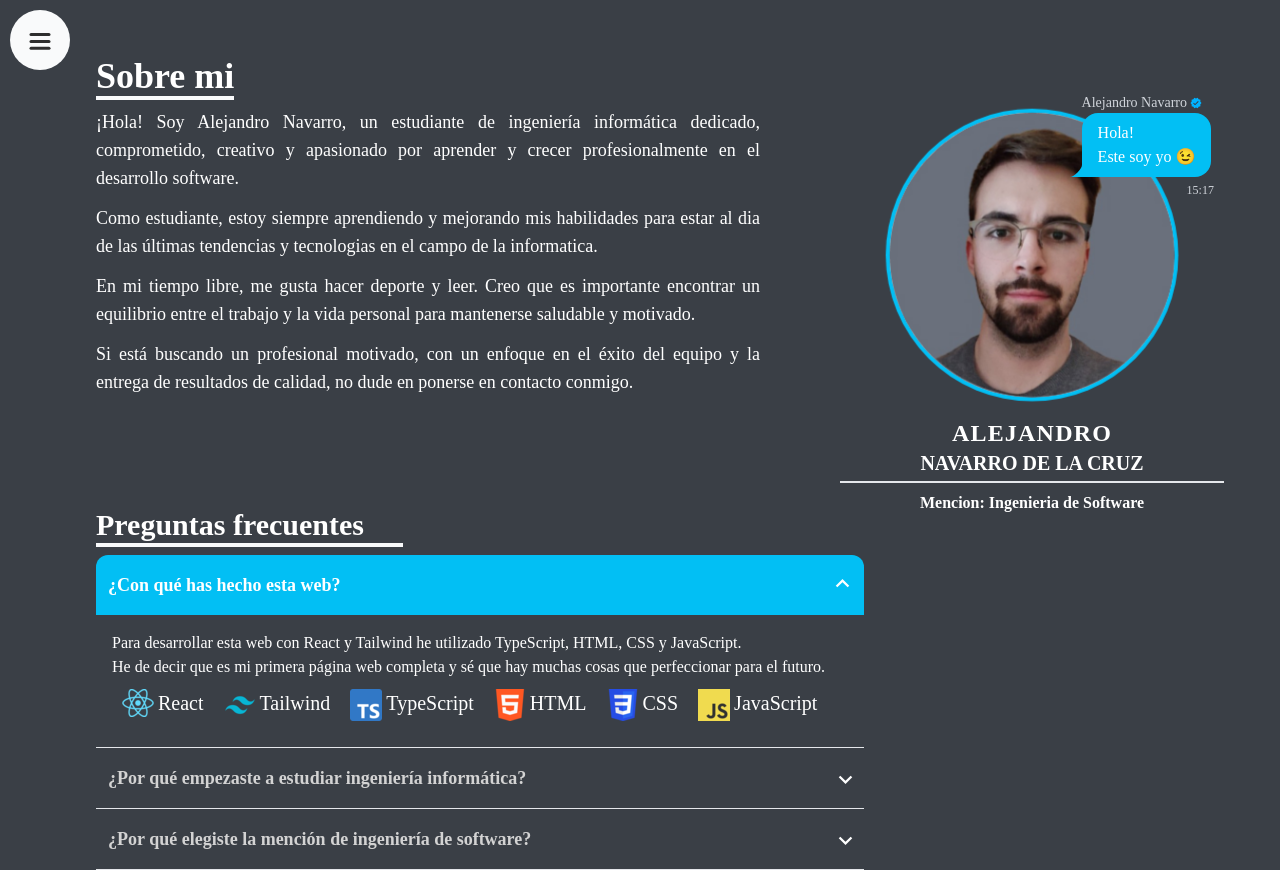
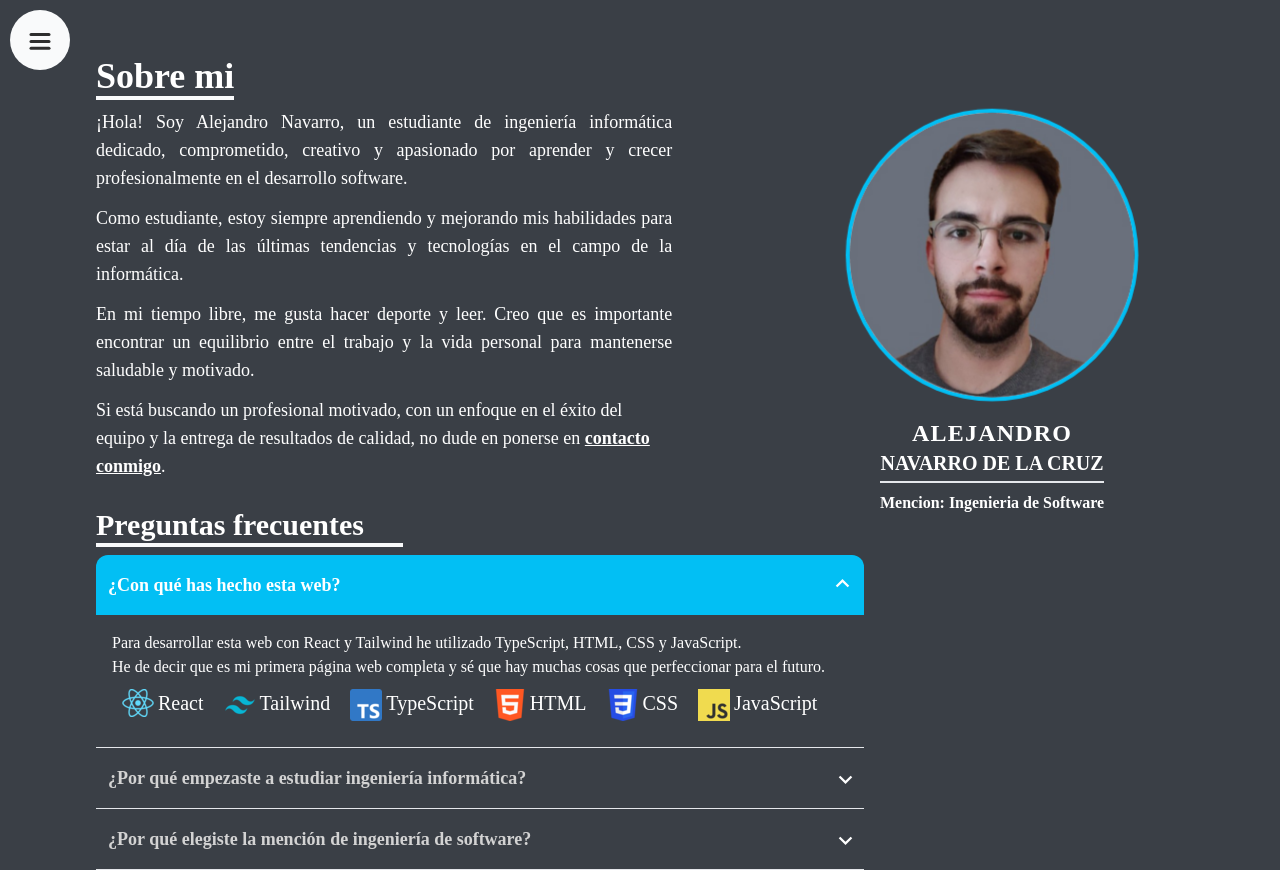
Before and after one commit to alenavarroxp/alenavarroxp.github.io, a React (Vite) app in the folder PersonalWEB/: page /sobre-mi in a window 1280 px wide. Built offline with nearby package versions, Linux system fonts and the light colour scheme.

Commit message:
Cambios relativos a diseño responsive del About me

```diff
--- a/PersonalWEB/src/components/About/About.tsx
+++ b/PersonalWEB/src/components/About/About.tsx
@@ -50,9 +50,9 @@ function About() {
 
 
   return (
-    <div className='lg:ml-24 md:ml-20 lg:mt-8 mt-4 '>
+    <div className='lg:ml-24 md:ml-20 mt-4 '>
       <div className='w-full sm:w-auto relative top-6'>
-        <div className='text-4xl font-bold w-fit text-white flex-row '>Sobre mi
+        <div className='text-4xl font-bold w-fit text-white flex-row lg:ml-0 md:ml-4 sm:mt-8 sm:ml-24 ml-16 mt-12'>Sobre mi
         <motion.div
           animate={{
             transform: isInView ? "translateX(0)" : "translateX(-10vw)",
@@ -65,26 +65,16 @@ function About() {
 
       </div>
 
-      <div className='flex mt-8 flex-col lg:flex-row'>
-  <div className='text-white text-lg w-full max-w-screen-md lg:w-95 lg:max-w-[800px] text-justify lg:mr-6'>
-    <h3 className='mb-3 '>¡Hola! Soy Alejandro Navarro, un estudiante de ingeniería informática dedicado, comprometido,
-      creativo y apasionado por aprender y crecer profesionalmente en el desarrollo software.
-    </h3>
-    <h3 className='mb-3'>
-      Como estudiante, estoy siempre aprendiendo y mejorando mis habilidades para estar al dia de las últimas
-      tendencias y tecnologias en el campo de la informatica.
-    </h3>
-    <h3 className='mb-3'>
-      En mi tiempo libre, me gusta hacer deporte y leer. Creo que es importante encontrar un equilibrio
-      entre el trabajo y la vida personal para mantenerse saludable y motivado.
-    </h3>
-    <h3>
-      Si está buscando un profesional motivado, con un enfoque en el éxito del equipo y la entrega
-      de resultados de calidad, no dude en ponerse en contacto conmigo.
-    </h3>
-  </div>
+      <div className="flex lg:flex-row mt-8 flex-col">
+      <div className="text-white text-lg  lg:max-w-[70em] text-justify lg:p-0 lg:text-left md:h-fit  lg:mt-0 sm:ml-20 ml-12 md:ml-0 mb-8 max-h-96 h-screen lg:max-h-96 pr-4 lg:pr-0 p-4 lg:ml-0 overflow-y-scroll  pt-0"
+        style={{ paddingRight: "2rem" }}>
+          <h3 className="mb-3 text-justify">¡Hola! Soy Alejandro Navarro, un estudiante de ingeniería informática dedicado, comprometido, creativo y apasionado por aprender y crecer profesionalmente en el desarrollo software.</h3>
+          <h3 className="mb-3 text-justify">Como estudiante, estoy siempre aprendiendo y mejorando mis habilidades para estar al día de las últimas tendencias y tecnologías en el campo de la informática.</h3>
+          <h3 className="mb-3 text-justify">En mi tiempo libre, me gusta hacer deporte y leer. Creo que es importante encontrar un equilibrio entre el trabajo y la vida personal para mantenerse saludable y motivado.</h3>
+          <h3>Si está buscando un profesional motivado, con un enfoque en el éxito del equipo y la entrega de resultados de calidad, no dude en ponerse en <Link to={"/contacto"} className='font-bold underline'>contacto conmigo</Link>.</h3>
+        </div>
 
-  <div className='p-4 md:p-14 w-full lg:w-1/2 lg:mt-0 relative' style={{marginTop: '-5%'}}>
+  <div className='p-4 md:p-14 w-full lg:mt-0 relative' style={{marginTop: '-5%'}}>
   <motion.img
     src={Photo}
     ref={refImage}
@@ -97,7 +87,7 @@ function About() {
     onHoverStart={() => setVisibleBubble(true)}
     onHoverEnd={() => setVisibleBubble(false)}
   />
-  {!visibleBubble &&
+  {visibleBubble &&
   <motion.div
     initial={{opacity:0}}
     animate={{opacity:1}}
@@ -117,12 +107,14 @@ function About() {
   </motion.div>
 }
 
-  <motion.div className=' text-center mt-3 font-bold  text-white  '
-    initial={{ opacity: 1}}
+  <motion.div className=' text-center mt-3  w-fit m-auto font-bold  text-white  '
+    initial={{ opacity: 0,scale:0}}
+    animate={{opacity:1, scale:1}}
     transition={{ duration: 0.75}}>
       <h1 className='text-2xl tracking-wider'>ALEJANDRO</h1>
-      <h1 className='text-xl'>NAVARRO DE LA CRUZ</h1>
-      <div className='border m-auto w-64 sm:w-80 md:w-96 mt-1'/>
+      <div className='text-xl'>NAVARRO DE LA CRUZ
+      <div className='border w-full  mt-1'/></div>
+
       <h1 className='text-md mt-2'>Mencion: Ingenieria de Software</h1>
   </motion.div>
 </div>
```
